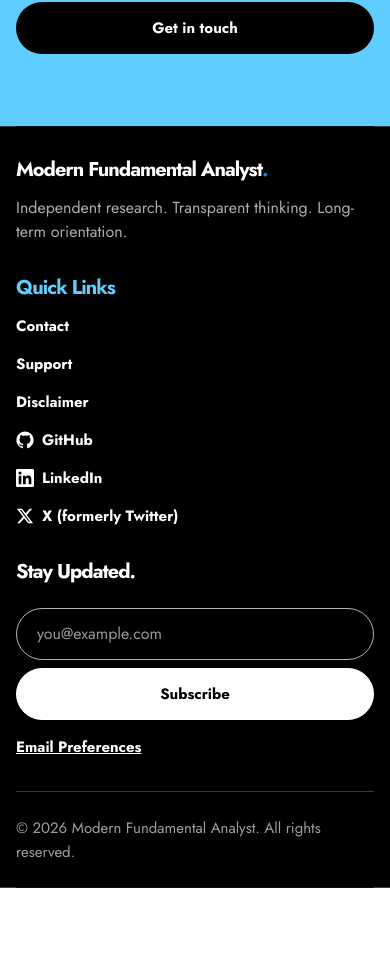
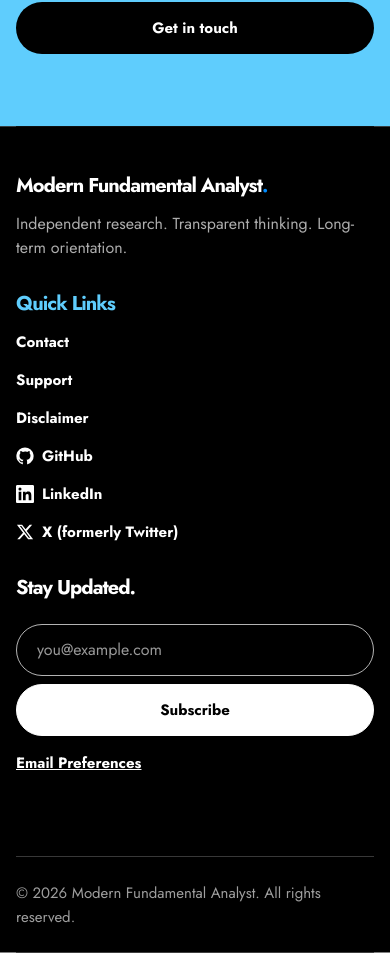
Before and after one commit to Tianyi0510/modern-fundamental-analyst, a Next.js app: page / in a window 390 px wide. Shown: the part 6156-7109 px from the top of the page. Before the commit the page ends 7044 px from the top, so only its background shows below. Built offline with nearby package versions, Linux system fonts and the light colour scheme.

Commit message:
Increase mobile footer spacing and restore status row

```diff
--- a/app/styles/responsive.css
+++ b/app/styles/responsive.css
@@ -170,7 +170,7 @@
   .memo-card-placeholder { display: none; }
   .cta { grid-template-columns: 1fr; gap: var(--space-heading-content); }
   .site-footer { display: block; padding: 0; }
-  .footer-main { padding: var(--space-6) 0; display: grid; grid-template-columns: 1fr; gap: var(--space-6); }
+  .footer-main { padding: var(--space-8) 0; display: grid; grid-template-columns: 1fr; gap: var(--space-6); }
   .footer-bottom { margin-top: 0; padding: var(--space-5) 0; }
   .page-hero { padding: var(--space-section) 0; }
   .hero h1,
--- a/components/subscribe-form.module.css
+++ b/components/subscribe-form.module.css
@@ -14,7 +14,6 @@
 .preferences { grid-column: 1; width: fit-content; margin-top: var(--space-2); color: var(--white); font-size: var(--font-size-control); line-height: var(--leading-body); font-weight: var(--weight-bold); text-decoration: underline; transition: color var(--motion-duration-base) var(--motion-ease-standard); }
 .preferences:hover, .preferences:focus-visible { color: var(--bright-blue); }
 .status { grid-column: 1 / -1; min-height: 1.55em; margin: 0; color: var(--white); font-size: var(--font-size-caption); line-height: var(--leading-body); }
-.status:empty { display: none; }
 .status { font-weight: var(--weight-bold); }
 .honeypot { position: absolute !important; left: -10000px !important; width: 1px !important; height: 1px !important; overflow: hidden !important; pointer-events: none !important; }
 @media (max-width: 800px) {
```
Also changed, not shown: 2 other files (tests, documents, lock files or other folders).
